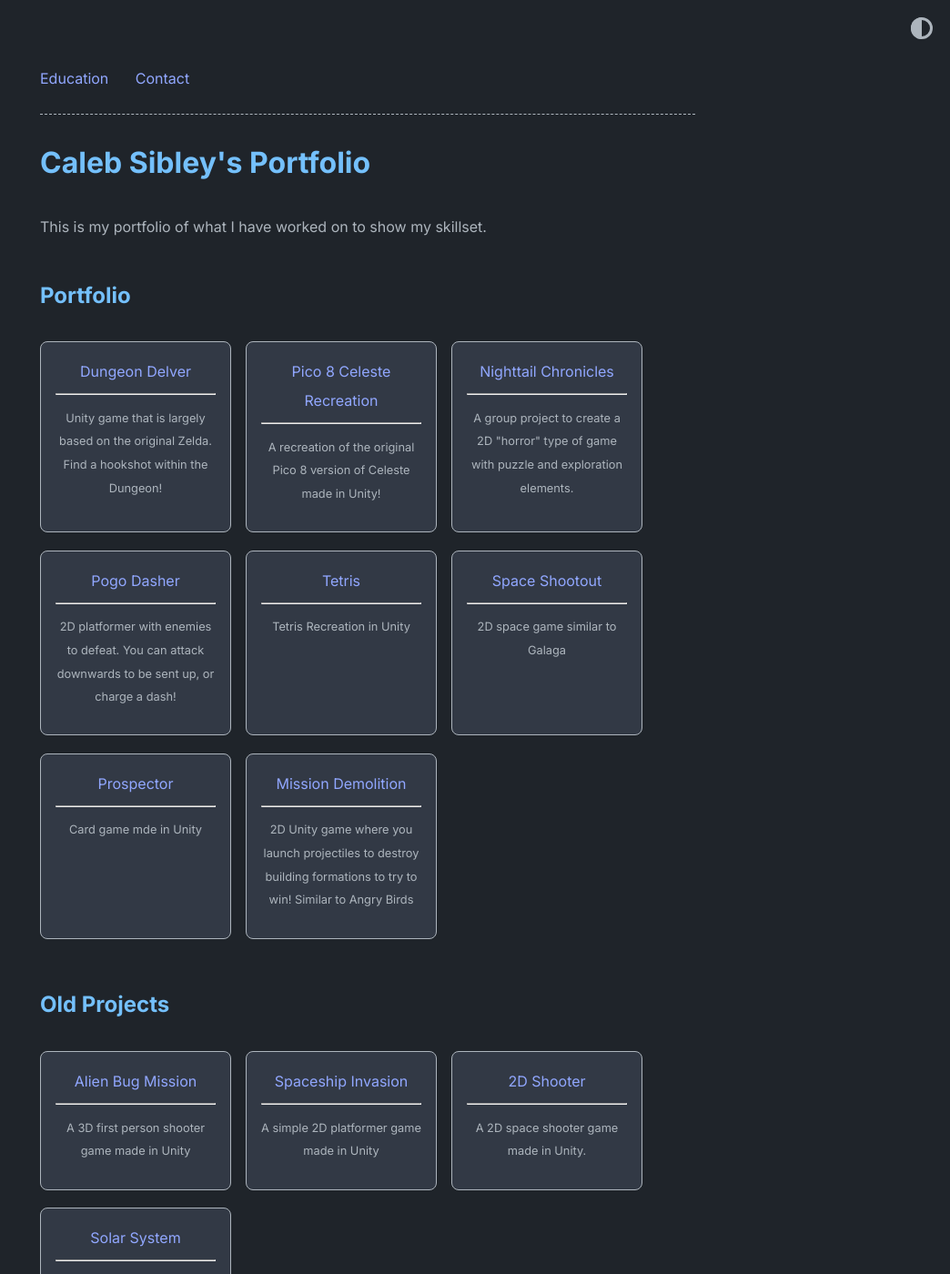
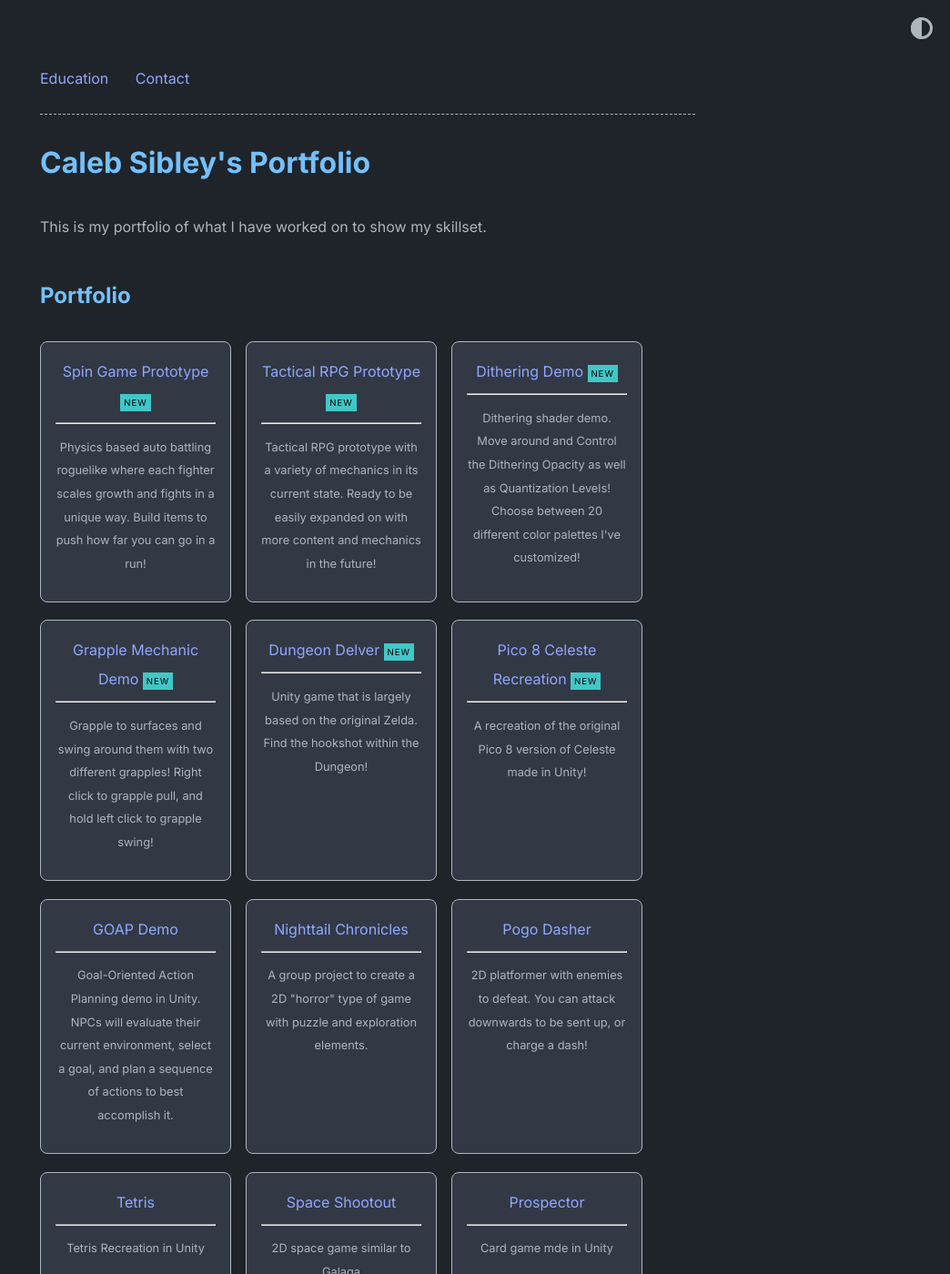
Before and after one commit to toastie-Sib/toastie-Sib.github.io, a Jekyll site: the page built from index.md, in a window 1280 px wide and 1400 px high. Shown: the whole window at 91% size, without its empty margins (236-1280 px from the left). Built offline with Jekyll 4.4.1, drawn with Linux system fonts in a browser that asks for light colours.

Commit message:
Big game updates

```diff
--- a/_data/home.yml
+++ b/_data/home.yml
@@ -9,14 +9,39 @@ navbar_entries:
   #  url: https://toastie-sib.github.io/
 
 project_entries:
+  - title: Spin Game Prototype
+    url: https://toastie-sibley.itch.io/spin-demo
+    desc: Physics based auto battling roguelike where each fighter scales growth and fights in a unique way. Build items to push how far you can go in a run!
+    highlight: NEW
+
+  - title: Tactical RPG Prototype
+    url: https://toastie-sibley.itch.io/trpg-demo
+    desc: Tactical RPG prototype with a variety of mechanics in its current state. Ready to be easily expanded on with more content and mechanics in the future!
+    highlight: NEW
+
+  - title: Dithering Demo
+    url: https://toastie-sibley.itch.io/dithering-demo
+    desc: Dithering shader demo. Move around and Control the Dithering Opacity as well as Quantization Levels! Choose between 20 different color palettes I've customized!
+    highlight: NEW
+
+  - title: Grapple Mechanic Demo
+    url: https://toastie-sibley.itch.io/grapple-mechanic-demo
+    desc: Grapple to surfaces and swing around them with two different grapples! Right click to grapple pull, and hold left click to grapple swing!
+    highlight: NEW
 
   - title: Dungeon Delver
     url: https://toastie-sibley.itch.io/dungeon-delver
-    desc: Unity game that is largely based on the original Zelda. Find a hookshot within the Dungeon!
+    desc: Unity game that is largely based on the original Zelda. Find the hookshot within the Dungeon!
+    highlight: NEW
 
   - title: Pico 8 Celeste Recreation
     url: https://toastie-sibley.itch.io/celeste-pico-recreation
     desc: A recreation of the original Pico 8 version of Celeste made in Unity!
+    highlight: NEW
+
+  - title: GOAP Demo
+    url: https://toastie-sibley.itch.io/goap-demo
+    desc: Goal-Oriented Action Planning demo in Unity. NPCs will evaluate their current environment, select a goal, and plan a sequence of actions to best accomplish it.
 
   - title: Nighttail Chronicles
     url: https://david-bandila.itch.io/nighttailchronicles
@@ -40,11 +65,11 @@ project_entries:
     desc: Card game mde in Unity
     #highlight: WIP
 
+old_project_entries:
   - title: Mission Demolition
     url: https://toastie-sibley.itch.io/mission-demolition
     desc: 2D Unity game where you launch projectiles to destroy building formations to try to win! Similar to Angry Birds
 
-old_project_entries:
   - title: Alien Bug Mission
     url: https://toastie-sibley.itch.io/alien-bug-mission
     desc: A 3D first person shooter game made in Unity
```
